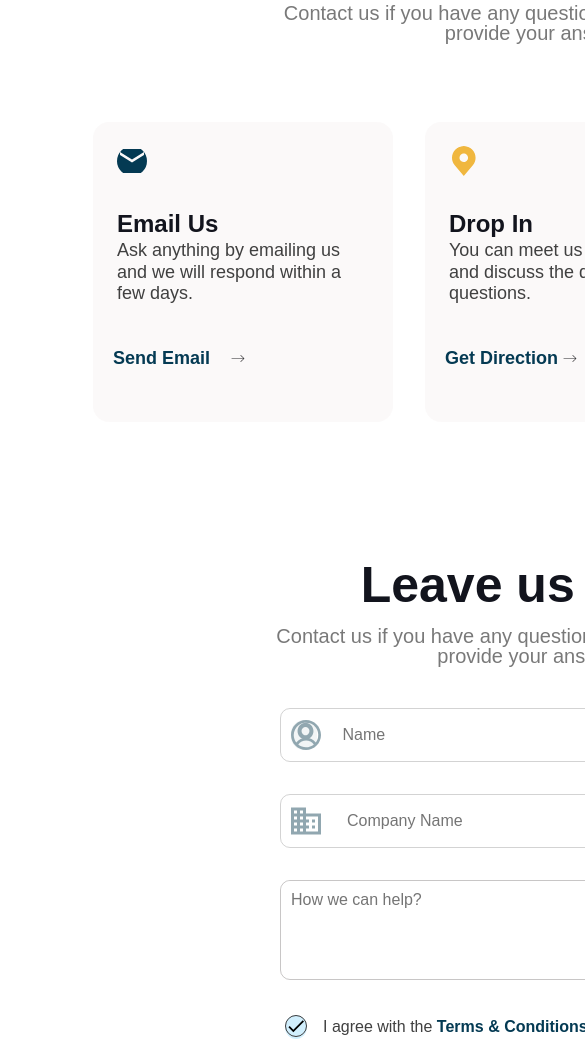
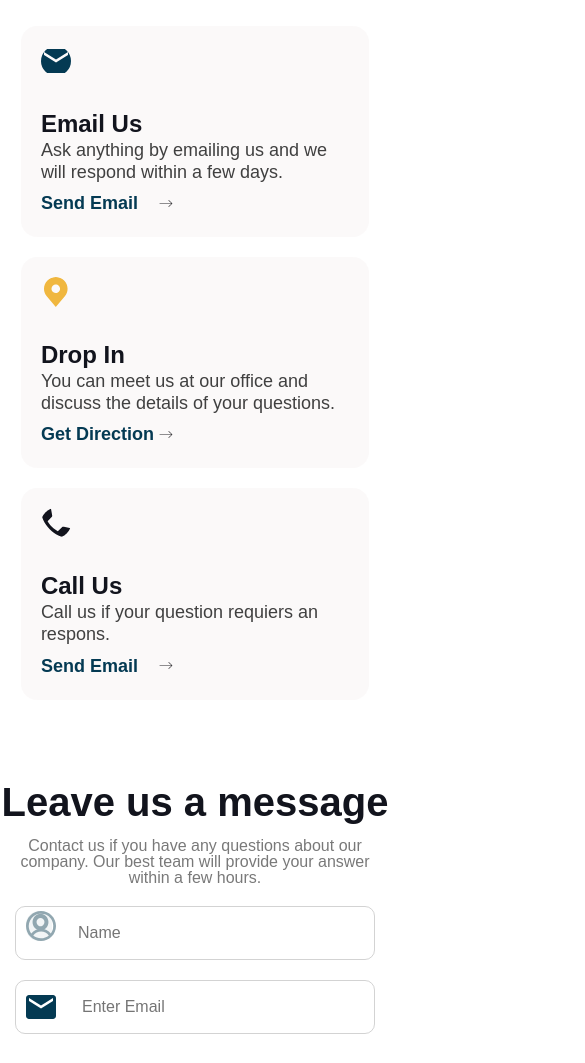
Before and after one commit to DevShamshad/trustco_solo, a plain HTML site: page Contact.html in a window 390 px wide. Shown: the part 260-1323 px from the top of the page, 585 px wide, since content can reach past the window. Drawn offline with Linux system fonts and the light colour scheme.

Commit message:
Made changes for the responsiveness of the Contact page

```diff
--- a/contact-style.css
+++ b/contact-style.css
@@ -21,7 +21,7 @@ html {
     align-items: center;
     gap: 3.2rem;
     overflow-x: hidden;
-    margin-left: -10rem;
+    /* margin-left: -10rem; */
 }
 
 #help .help-container,
@@ -62,7 +62,7 @@ html {
     letter-spacing: -2%;
     text-align: center;
     white-space: nowrap;
-    margin-left: -3rem;
+    /* margin-left: -3rem; */
 
 
 }
@@ -446,3 +446,108 @@ html {
     background-color: #026c9c;
     color: #ffffff;
 }
+
+/********* CONTACT PAGE FOR MOBILE AND TABLET RESPONSIVE START ************/
+
+@media (max-width: 1024px) {
+    #help {
+        width: 100%;
+        padding: 2rem 3rem;
+    }
+
+    #help .help-container,
+    #help .form-container {
+        height: auto;
+        margin: 0;
+        padding: 2rem 1rem;
+    }
+
+    #help .help-container .help-container-header,
+    #help .form-container .form-container-header {
+        width: 100%;
+        height: auto;
+        margin: 0;
+    }
+
+    #help .help-container .help-container-header h2,
+    #help .form-container .form-container-header h2 {
+        font-size: 4rem;
+    }
+
+    #help .help-container .help-container-header p,
+    #help .form-container .form-container-header p {
+        font-size: 1.6rem;
+        width: 100%;
+    }
+
+    #help .help-container .help-cards {
+        flex-direction: column;
+        gap: 2rem;
+        padding: 1rem;
+    }
+
+    #help .help-container .help-cards .card {
+        width: 100%;
+        height: auto;
+        padding: 2rem;
+    }
+
+    #help .help-container .help-cards .card button {
+        position: static;
+        margin-top: 1rem;
+    }
+
+    #help .form-container {
+        margin: 0;
+        padding: 2rem 3rem;
+    }
+
+    .form {
+        height: 70rem;
+        margin: 0;
+        width: 100%;
+        padding: 2rem 1rem;
+    }
+
+    .form .grid1 {
+        flex-direction: column;
+        gap: 2rem;
+    }
+
+    .form .form-group {
+        width: 36rem;
+    }
+    .form .form-group input{
+        width: 100%;
+    }
+
+    .form .form-group-text {
+        width: 36rem;
+    }
+
+    .form .button {
+        width: 100%;
+        flex-direction: column;
+        gap: 2rem;
+    }
+
+    .form .button .condition-accept {
+        flex-direction: column;
+        align-items: flex-start;
+        display: flex;
+        flex-direction: row;
+        margin-left: -5rem;
+    }
+
+    .form .button .condition-accept p {
+        text-align: left;
+    }
+
+
+    .button button {
+        width: 100%;
+        text-align: center;
+    }
+}
+
+/********* CONTACT PAGE FOR MOBILE AND TABLET RESPONSIVE END ************/
```
